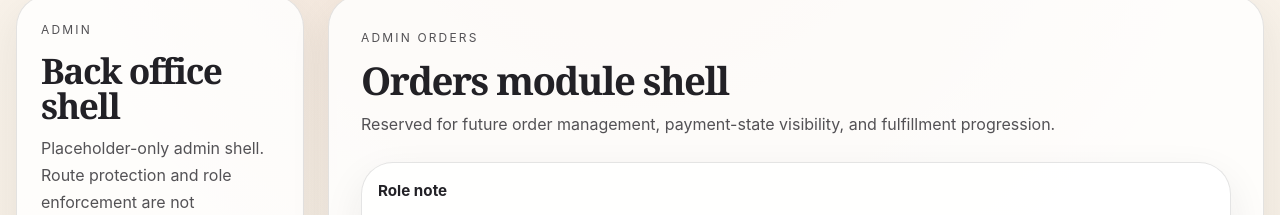
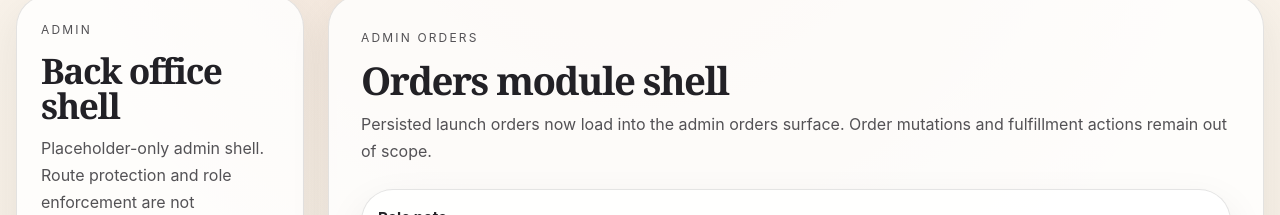
Before and after one commit to Riad-Rug/loom-hearth-studio, a Next.js app: page /admin/orders in a window 1280 px wide. Shown: the part 211-426 px from the top of the page. Built offline with nearby package versions, Linux system fonts and the light colour scheme; no server answers; the database is empty.

Commit message:
feat: load persisted orders in admin module

```diff
--- a/app/(admin)/admin/orders/page.tsx
+++ b/app/(admin)/admin/orders/page.tsx
@@ -1,5 +1,18 @@
+import { getAdminOrdersModuleData } from "@/lib/admin/orders";
 import { AdminModulePageView } from "@/features/admin/admin-module-page-view";
+import { adminModules } from "@/features/admin/admin-data";
 
-export default function AdminOrdersPage() {
-  return <AdminModulePageView moduleKey="orders" />;
+export default async function AdminOrdersPage() {
+  const ordersModuleData = await getAdminOrdersModuleData();
+
+  return (
+    <AdminModulePageView
+      moduleKey="orders"
+      moduleOverride={{
+        ...adminModules.orders,
+        description: ordersModuleData.description,
+        cards: ordersModuleData.cards,
+      }}
+    />
+  );
 }
--- a/features/admin/admin-card-view-model.ts
+++ b/features/admin/admin-card-view-model.ts
@@ -5,6 +5,7 @@ export type AdminModuleCardViewModel = {
   eyebrow: string;
   title: string;
   body: string;
+  lines: string[];
 };
 
 export function createAdminModuleCardViewModels(input: {
@@ -12,6 +13,7 @@ export function createAdminModuleCardViewModels(input: {
   cards: ReadonlyArray<{
     title: string;
     body: string;
+    lines?: string[];
   }>;
 }): AdminModuleCardViewModel[] {
   const moduleLabel =
@@ -24,5 +26,6 @@ export function createAdminModuleCardViewModels(input: {
     eyebrow: `${moduleLabel} card ${index + 1}`,
     title: card.title,
     body: card.body,
+    lines: card.lines ?? [],
   }));
 }
--- a/features/admin/admin-data.ts
+++ b/features/admin/admin-data.ts
@@ -66,11 +66,11 @@ export const adminModules: Record<
     eyebrow: "Admin orders",
     title: "Orders module shell",
     description:
-      "Reserved for future order management, payment-state visibility, and fulfillment progression.",
+      "Persisted launch orders can now be retrieved here for visibility. Order mutations, fulfillment actions, and broader operations remain out of scope.",
     cards: [
       {
         title: "Order list",
-        body: "Placeholder order operations area only. No order retrieval is implemented.",
+        body: "Persisted orders are retrieved through the admin orders boundary.",
       },
       {
         title: "Status handling",
--- a/features/admin/admin-module-page-view.tsx
+++ b/features/admin/admin-module-page-view.tsx
@@ -10,10 +10,16 @@ import styles from "./admin.module.css";
 
 type AdminModulePageViewProps = {
   moduleKey: AdminModuleKey;
+  moduleOverride?: {
+    eyebrow: string;
+    title: string;
+    description: string;
+    cards: { title: string; body: string; lines?: string[] }[];
+  };
 };
 
-export function AdminModulePageView({ moduleKey }: AdminModulePageViewProps) {
-  const module = adminModules[moduleKey];
+export function AdminModulePageView({ moduleKey, moduleOverride }: AdminModulePageViewProps) {
+  const module = moduleOverride ?? adminModules[moduleKey];
   const accessDecision = getAdminAccessDecision({
     user: {
       id: "admin-session-placeholder",
@@ -53,6 +59,9 @@ export function AdminModulePageView({ moduleKey }: AdminModulePageViewProps) {
               <p className={styles.cardEyebrow}>{card.eyebrow}</p>
               <h3>{card.title}</h3>
               <p>{card.body}</p>
+              {card.lines.map((line) => (
+                <p key={line}>{line}</p>
+              ))}
             </article>
           ))}
         </div>
--- /dev/null
+++ b/lib/admin/orders.ts
@@ -0,0 +1,89 @@
+import { createOrderRepository } from "@/lib/db/repositories/order-repository";
+import type { Order } from "@/types/domain";
+
+export type AdminOrdersModuleCardData = {
+  title: string;
+  body: string;
+  lines?: string[];
+};
+
+export type AdminOrdersModuleData = {
+  description: string;
+  cards: AdminOrdersModuleCardData[];
+};
+
+export async function getAdminOrdersModuleData(): Promise<AdminOrdersModuleData> {
+  const orders = await createOrderRepository().listAll();
+
+  return {
+    description:
+      "Persisted launch orders now load into the admin orders surface. Order mutations and fulfillment actions remain out of scope.",
+    cards: [
+      {
+        title: "Order list",
+        body:
+          orders.length > 0
+            ? "Persisted launch orders are loaded from Prisma/PostgreSQL."
+            : "No persisted launch orders are available yet.",
+        lines: createAdminOrderSummaryLines(orders),
+      },
+      {
+        title: "Recent persisted orders",
+        body:
+          orders.length > 0
+            ? "Latest persisted orders are shown below for launch visibility."
+            : "Recent order entries will appear here after paid Checkout webhooks persist orders.",
+        lines: createRecentAdminOrderLines(orders),
+      },
+    ],
+  };
+}
+
+function createAdminOrderSummaryLines(orders: Order[]) {
+  if (!orders.length) {
+    return ["0 persisted orders", "No latest order yet"];
+  }
+
+  return [
+    `${orders.length} persisted order${orders.length === 1 ? "" : "s"}`,
+    `Latest order: ${orders[0].orderNumber}`,
+    `Latest customer: ${orders[0].shippingAddress.email}`,
+  ];
+}
+
+function createRecentAdminOrderLines(orders: Order[]) {
+  if (!orders.length) {
+    return ["No paid Checkout orders have been persisted yet."];
+  }
+
+  return orders.slice(0, 5).map((order) => createRecentAdminOrderLine(order));
+}
+
+function createRecentAdminOrderLine(order: Order) {
+  return [
+    order.orderNumber,
+    formatOrderStatus(order.status),
+    order.shippingAddress.email,
+    formatUsd(order.totalUsd),
+    formatPlacedAt(order.placedAt),
+  ].join(" | ");
+}
+
+function formatPlacedAt(placedAt: string) {
+  return new Intl.DateTimeFormat("en-US", {
+    month: "short",
+    day: "numeric",
+    year: "numeric",
+  }).format(new Date(placedAt));
+}
+
+function formatUsd(amount: number) {
+  return new Intl.NumberFormat("en-US", {
+    style: "currency",
+    currency: "USD",
+  }).format(amount);
+}
+
+function formatOrderStatus(status: Order["status"]) {
+  return status.charAt(0).toUpperCase() + status.slice(1);
+}
--- a/lib/auth/admin-module-route.ts
+++ b/lib/auth/admin-module-route.ts
@@ -8,6 +8,7 @@ export type AdminModuleRouteCardView = {
   eyebrow: string;
   title: string;
   body: string;
+  lines: string[];
 };
 
 export type AdminModuleRouteViewModel = {
@@ -36,7 +37,7 @@ export function createAdminModuleRouteViewModel(input: {
     eyebrow: string;
     title: string;
     description: string;
-    cards: { title: string; body: string }[];
+    cards: { title: string; body: string; lines?: string[] }[];
   };
   accessDecision: AdminAccessDecision;
   gatePresentation: AdminGatePresentation;
--- a/lib/db/repositories/order-repository.ts
+++ b/lib/db/repositories/order-repository.ts
@@ -14,6 +14,7 @@ export interface OrderRepository {
   getById(orderId: string): Promise<Order | null>;
   getByCheckoutSessionId(checkoutSessionId: string): Promise<Order | null>;
   getByCustomerEmail(customerEmail: string): Promise<Order[]>;
+  listAll(): Promise<Order[]>;
   updateStatus(orderId: string, status: Order["status"]): Promise<Order>;
 }
 
@@ -68,6 +69,19 @@ export class PrismaOrderRepository implements OrderRepository {
       where: {
         customerEmail,
       },
+      include: {
+        lineItems: true,
+      },
+      orderBy: {
+        placedAt: "desc",
+      },
+    });
+
+    return orders.map(mapOrderRecordToDomainOrder);
+  }
+
+  async listAll() {
+    const orders = await this.context.client.orderRecord.findMany({
       include: {
         lineItems: true,
       },
```
